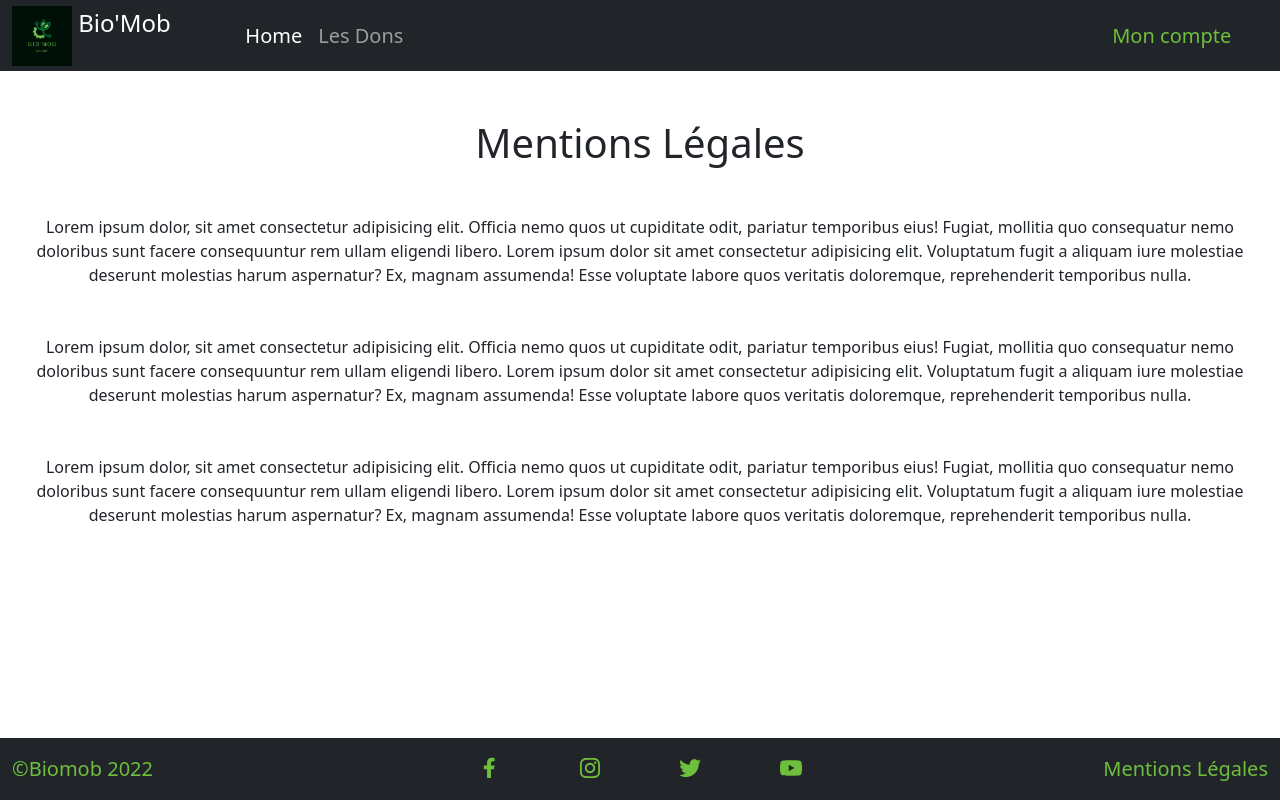
After one commit to trueChoan/Hackaton, a PHP site: template src/View/Mentions/mentions.html.twig in a window 1280 px wide. The commit adds this page. Run offline with PHP 8.4, Linux system fonts and the light colour scheme; the template is opened without the code that fills it, so the values that code supplies are empty; some libraries are stand-ins or nearby versions.

Commit message:
add mentions page + link in footer + link home in navbar

```diff
--- /dev/null
+++ b/src/View/Mentions/mentions.html.twig
@@ -0,0 +1,35 @@
+{% extends 'layout.html.twig' %}
+
+{% block content %}
+
+
+		<div class="container-fluid">
+			<div class="row ">
+				<div class="col">
+					<h1 class="text-center m-5 ">Mentions Légales
+					</h1>
+					<p class="text-center mb-5">Lorem ipsum dolor, sit amet consectetur adipisicing elit. Officia nemo quos ut cupiditate odit,
+                     pariatur temporibus eius! Fugiat, mollitia quo consequatur nemo doloribus sunt facere consequuntur rem ullam eligendi libero.
+                     Lorem ipsum dolor sit amet consectetur adipisicing elit. Voluptatum fugit a aliquam iure molestiae deserunt molestias harum aspernatur?
+                      Ex, magnam assumenda! Esse voluptate labore quos veritatis doloremque, reprehenderit temporibus nulla.
+					</p>
+
+                    <p class="text-center mb-5">Lorem ipsum dolor, sit amet consectetur adipisicing elit. Officia nemo quos ut cupiditate odit,
+                     pariatur temporibus eius! Fugiat, mollitia quo consequatur nemo doloribus sunt facere consequuntur rem ullam eligendi libero.
+                     Lorem ipsum dolor sit amet consectetur adipisicing elit. Voluptatum fugit a aliquam iure molestiae deserunt molestias harum aspernatur?
+                      Ex, magnam assumenda! Esse voluptate labore quos veritatis doloremque, reprehenderit temporibus nulla.
+					</p>
+
+                    <p class="text-center mb-5">Lorem ipsum dolor, sit amet consectetur adipisicing elit. Officia nemo quos ut cupiditate odit,
+                     pariatur temporibus eius! Fugiat, mollitia quo consequatur nemo doloribus sunt facere consequuntur rem ullam eligendi libero.
+                     Lorem ipsum dolor sit amet consectetur adipisicing elit. Voluptatum fugit a aliquam iure molestiae deserunt molestias harum aspernatur?
+                      Ex, magnam assumenda! Esse voluptate labore quos veritatis doloremque, reprehenderit temporibus nulla.
+					</p>
+
+				</div>
+			</div>
+		</div>
+	</div>
+
+
+{% endblock %}
--- a/src/View/include/_footer.html.twig
+++ b/src/View/include/_footer.html.twig
@@ -25,7 +25,7 @@
 					</svg>
 				</a>
 			</div>
-			<a class="footer-link text-end col-4 fs-5" href="/legals">Mentions Légales</a>
+			<a class="footer-link text-end col-4 fs-5" href="/mentions">Mentions Légales</a>
 		</div>
 	</div>
 </footer>
--- a/src/View/include/_navbar.html.twig
+++ b/src/View/include/_navbar.html.twig
@@ -13,7 +13,7 @@
 
 			<ul class="navbar-nav me-auto mb-2 mb-lg-0">
 				<li class="nav-item">
-					<a class="nav-link active" aria-current="page" href="#">Home</a>
+					<a class="nav-link active" aria-current="page" href="/">Home</a>
 				</li>
 				<li class="nav-item">
 					<a class="nav-link" href="/dons">Les Dons</a>
--- a/src/routes.php
+++ b/src/routes.php
@@ -9,6 +9,7 @@
 return [
     '' => ['HomeController', 'index',],
     'dons' => ['DonController', 'index',],
+    'mentions' => ['MentionsController', 'index',],
     'login' => ['UserController', 'login',],
     'register' => ['UserController', 'register',],
     'logout' => ['UserController', 'logout',],
```
Also changed, not shown: src/Controller/MentionsController.php (added, +14 -0 lines).
